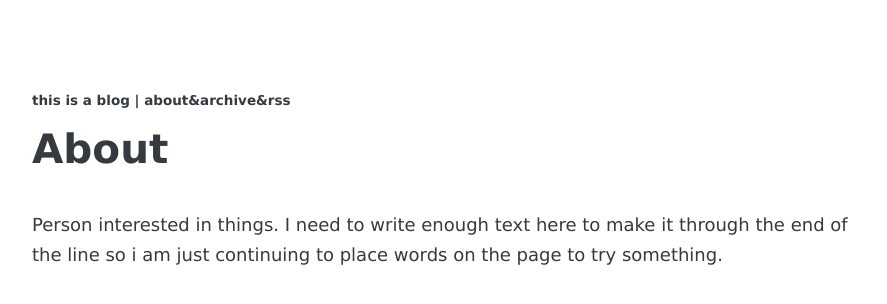
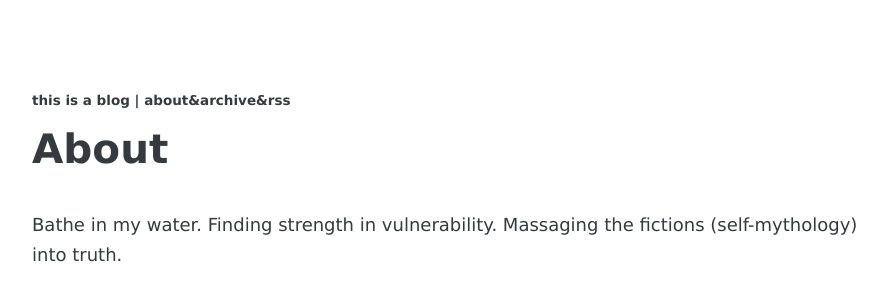
Before and after one commit to thisisamatthew/thisisamatthew.github.io, a Jekyll site: the page built from about.md, in a window 1280 px wide. Shown: the top 304 px of the page, without its empty margins (194-1081 px from the left). Built offline with Jekyll 4.4.1, drawn with Linux system fonts in a browser that asks for light colours; some web fonts are replaced.

Commit message:
Update about.md

```diff
--- a/about.md
+++ b/about.md
@@ -3,4 +3,9 @@ title: About
 permalink: /about/
 ---
 
-Person interested in things. I need to write enough text here to make it through the end of the line so i am just continuing to place words on the page to try something.
+Bathe in my water.
+Finding strength in
+vulnerability.
+Massaging the fictions
+              (self-mythology)
+into truth.
```
